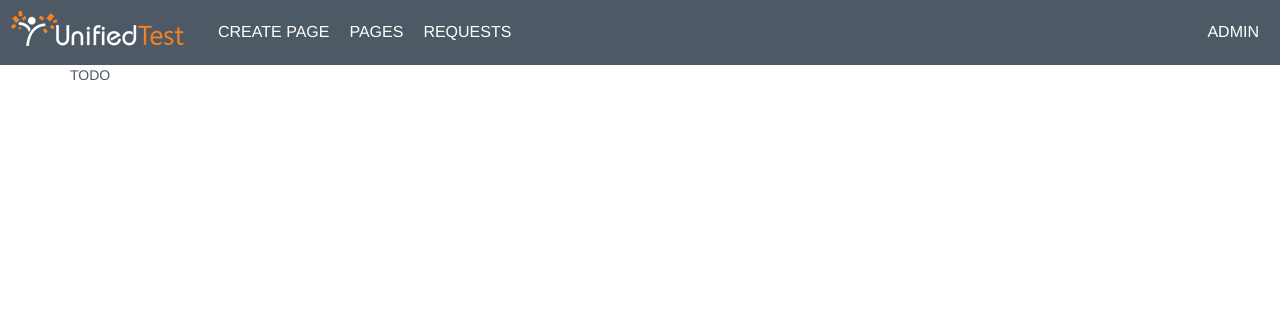
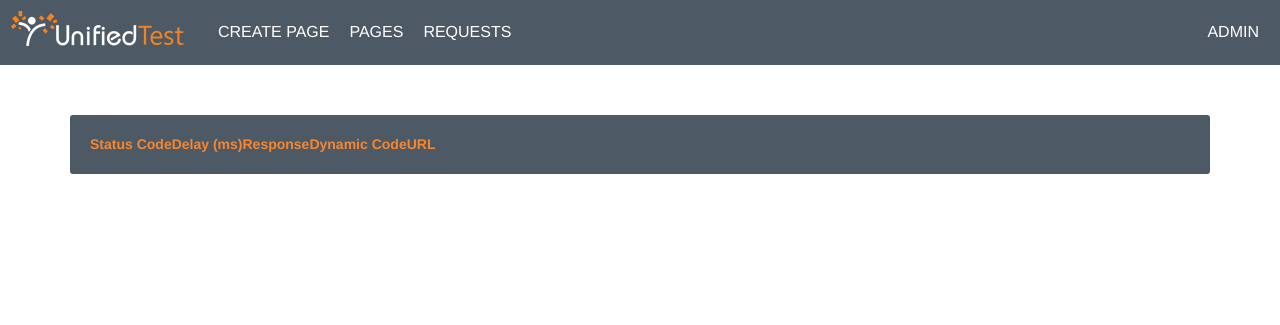
Before and after one commit to shnako/iTec2015Camenita, a Django app: page /pages/ in a window 1280 px wide. Shown: the top 325 px of the page. Run offline with Django 3.2, Linux system fonts and the light colour scheme; a user stored in the database is signed in; data comes from the database, SQL or seed files in the repository; lists and menus that the app fills with data are empty; some libraries are stand-ins or nearby versions.

Commit message:
Fixed pages and created requests. Added tables to pages and requests.

```diff
--- a/unified_test/UnifiedTest/urls.py
+++ b/unified_test/UnifiedTest/urls.py
@@ -6,6 +6,7 @@ urlpatterns = patterns('',
      url(r'^$', views.index, name='index'),
      url(r'^create/$', views.create_page, name='create-page'),
      url(r'^pages/$', views.pages, name='pages'),
+     url(r'^requests/$', views.requests, name='requests'),
      url(r'^view/(?P<page_ref>.*)$', views.view_page_details, name='view-page'),
      url(r'^use/(?P<page_ref>.*)$', api.use_page, name='use-page'),
 )
--- a/unified_test/UnifiedTest/views.py
+++ b/unified_test/UnifiedTest/views.py
@@ -6,7 +6,7 @@ from django.template import RequestContext
 from django.core.urlresolvers import reverse
 from django.http import HttpResponseRedirect
 
-from UnifiedTest.models import Page
+from UnifiedTest.models import Page, PageAccessLog
 from UnifiedTest.forms import PageForm
 from user_management.views import login_user
 
@@ -23,6 +23,14 @@ def pages(request):
     user_pages = Page.objects.filter(user=request.user)
     context = {'pages': user_pages}
     return render_to_response('app/pages.html', context, RequestContext(request))
+
+
+@login_required
+def requests(request):
+    user_pages = Page.objects.filter(user=request.user)
+    user_requests = PageAccessLog.objects.filter(page__in=user_pages)
+    context = {'requests': user_requests}
+    return render_to_response('app/requests.html', context, RequestContext(request))
 
 
 def get_unique_page_id():
--- a/unified_test/static/css/main.css
+++ b/unified_test/static/css/main.css
@@ -38,6 +38,10 @@ button:hover {
 
 .content-container label {
     color: white;
+}
+
+.content-container th {
+    color: #f8862c;
 }
 
 /*
@@ -82,11 +86,6 @@ Navigation.
 Forms.
 =======================
 */
-#form-content {
-    margin-top: 50px;
-
-}
-
 #form-content li {
     list-style-type: none;
     margin-bottom: 10px;
@@ -114,6 +113,16 @@ Forms.
 
 /*
 =======================
+Tables.
+=======================
+*/
+#table-content {
+    width: 100%;
+    table-layout: fixed;
+}
+
+/*
+=======================
 Helpers.
 =======================
 */
--- a/unified_test/templates/app/pages.html
+++ b/unified_test/templates/app/pages.html
@@ -4,6 +4,34 @@
 
 {% block content %}
 
-    TODO
+    <table id="table-content" class="container center-content-h content-container">
+        <colgroup>
+            <col style="width: 20%"/>
+            <col style="width: 20%"/>
+            <col style="width: 20%"/>
+            <col style="width: 20%"/>
+            <col style="width: 20%"/>
+        </colgroup>
+        <thead>
+        <tr>
+            <th>Status Code</th>
+            <th>Delay (ms)</th>
+            <th>Response</th>
+            <th>Dynamic Code</th>
+            <th>URL</th>
+        </tr>
+        </thead>
+        <tbody>
+        {% for page in pages %}
+            <tr>
+                <td>{{ page.status_code }}</td>
+                <td>{{ page.delay }}</td>
+                <td>{{ page.response }}</td>
+                <td>{{ page.dynamic_code }}</td>
+                <td><a href="http://{{ request.get_host }}/use/{{ page.ref }}">http://{{ request.get_host }}/use/{{ page.ref }}</a></td>
+            </tr>
+        {% endfor %}
+        </tbody>
+    </table>
 
 {% endblock %}
```
Also changed, not shown: unified_test/templates/app/requests.html (added, +26 -0 lines).
